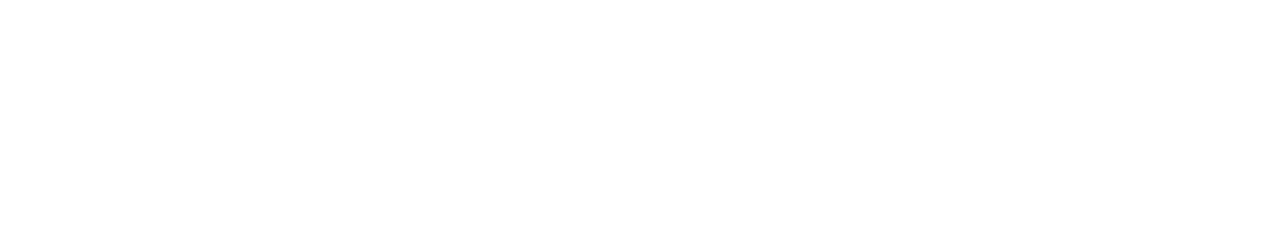
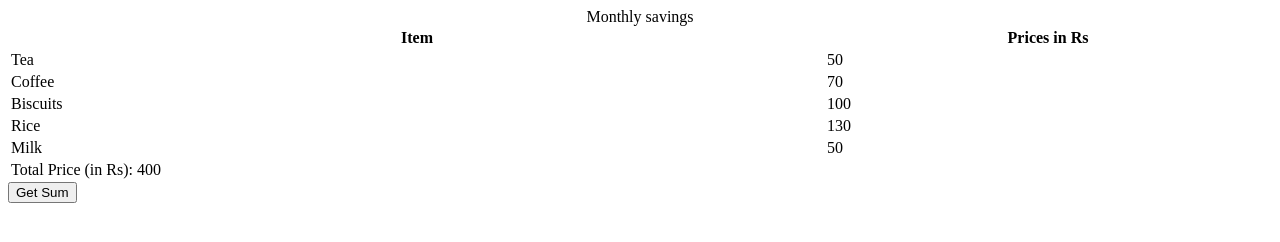
Before and after one commit to acciojob/grofers-checkout-2-shadabibrahim, a website: page main.html in a window 1280 px wide. Drawn offline with Linux system fonts and the light colour scheme.

Commit message:
created a submission

```diff
--- a/main.html
+++ b/main.html
@@ -8,6 +8,38 @@
 
 <body>
 	<!-- the entire body must be written by student -->
+	<table style="width: 100%">
+    <caption>
+      Monthly savings
+    </caption>
+    <tr>
+      <th>Item</th>
+      <th>Prices in Rs</th>
+    </tr>
+    <tr>
+      <td class="item">Tea</td>
+      <td class="price">50</td>
+    </tr>
+    <tr>
+      <td class="item">Coffee</td>
+      <td class="price">70</td>
+    </tr>
+    <tr>
+      <td class="item">Biscuits</td>
+      <td class="price">100</td>
+    </tr>
+    <tr>
+      <td class="item">Rice</td>
+      <td class="price">130</td>
+    </tr>
+    <tr>
+      <td class="item">Milk</td>
+      <td class="price">50</td>
+    </tr>
+		<tr class="total">
+
+		</tr>
+  </table>
     <script type="text/javascript" src="./script.js">
 </script>
 
--- a/script.js
+++ b/script.js
@@ -1 +1,25 @@
 //your code here
+let itemPrice = document.querySelectorAll(".price");
+// console.log(itemPrice)
+
+let btn =  document.createElement('button');
+btn.append("Get Sum");
+document.body.appendChild(btn);
+
+
+function getSum(){
+let sum = 0;
+itemPrice.forEach((data)=>{
+	sum = sum + Number(data.innerHTML)
+})
+
+let td = document.createElement('td');
+td.innerHTML = `Total Price (in Rs): ${sum}`;
+	document.querySelector(".total").appendChild(td)
+console.log(td);
+}
+
+
+btn.addEventListener('click',getSum)
+
+getSum();
```
